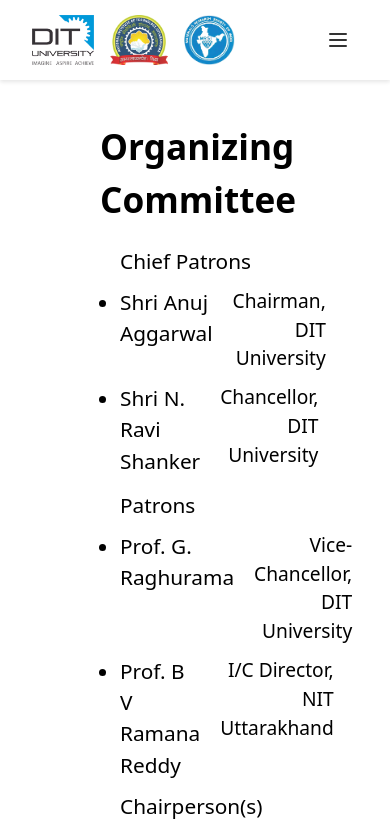
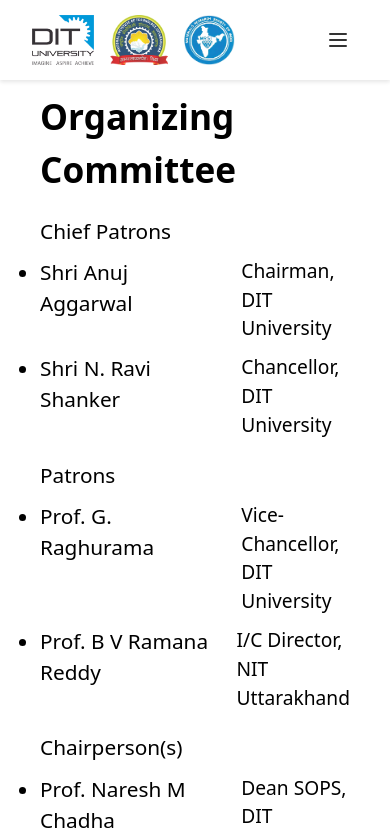
Before and after one commit to TheDarkLord100/ncraps-web, a React (Create React App) app: page /#/team in a window 390 px wide. Shown: the top 835 px of the page. Built offline with nearby package versions, Linux system fonts and the light colour scheme; the HTML template or start-up script is replaced by a standard one.

Commit message:
minor fixes

```diff
--- a/public/index.html
+++ b/public/index.html
@@ -1,6 +1,7 @@
 <!DOCTYPE html>
 <html>
   <head>
+    <meta name="viewport" content="width=device-width, initial-scale=1.0">
     <title>NCRAPS</title>
     <link
       rel="icon"
--- a/src/pages/Dates/Dates.css
+++ b/src/pages/Dates/Dates.css
@@ -1,7 +1,9 @@
 .dates {
   padding: 105px 100px;
 }
-
+.dates span{
+  color:red;
+}
 .dates h1 {
   font-size: 2.2rem;
   font-weight: 600;
--- a/src/pages/Dates/Dates.jsx
+++ b/src/pages/Dates/Dates.jsx
@@ -11,12 +11,12 @@
     <section className="dates">
       <h1>Important Dates</h1>
       <ul>
-        <p>Paper Submission Start : October 25, 2024</p>
-        <p>Last date for Paper Submission : January 15, 2025</p>
-        <p>Notification for Acceptance of paper : January 30, 2025</p>
-        <p>Last date for Online Registration : January 25, 2025</p>
-        <p>Last date for Accommodation Requests : January 30, 2025</p>
-        <p>Conference Date : Febrauary 14-15, 2025</p>
+        <p>Paper Submission Start : <span>October 25, 2024</span></p>
+        <p>Last date for Paper Submission : <span>January 15, 2025</span></p>
+        <p>Notification for Acceptance of paper :<span> January 30, 2025</span></p>
+        <p>Last date for Online Registration : <span>January 25, 2025</span></p>
+        <p>Last date for Accommodation Requests : <span>January 30, 2025</span></p>
+        <p>Conference Date : <span>February 14-15, 2025</span></p>
       </ul>
     </section>
     <Footer />
--- a/src/pages/Speakers/Speakers.jsx
+++ b/src/pages/Speakers/Speakers.jsx
@@ -52,7 +52,7 @@
       <Navbar />
       {/* <HeroSection /> */}
       <section className="speakers">
-        <h1>Speakers</h1>
+        <h1>Tentative Speakers</h1>
         <div className="speakers-container">
           <ul className="speakers-column">
             {firstHalf.map((speaker, index) => (
--- a/src/pages/Submission/Submission.jsx
+++ b/src/pages/Submission/Submission.jsx
@@ -21,13 +21,13 @@
         <ul>
           <li>
             <a href={template} download className="download-link">
-              Abstract/Template
+              Abstract Template
             </a>
           </li>
           <li>
             {' '}
             <a href={paperTemplate} download className="download-link">
-              Abstract/Paper Template
+              Paper Template
             </a>
           </li>
           <li>
--- a/src/pages/Team/Team.css
+++ b/src/pages/Team/Team.css
@@ -11,9 +11,9 @@
 .main-cnt {
   display: flex;
   justify-content: space-between;
-  gap: 20px;
+  gap: 40px;
   align-items: flex-start;
-  padding: 0 20px;
+  /* padding: 0 20px; */
   /* flex-direction: row; */
 }
 
@@ -58,14 +58,21 @@
 
 .inner-section .dit {
   list-style: none;
-  padding: 0 10px 10px 20px;
+  padding: 0px 0px 10px 20px;
   font-size: 1.2rem;
-  text-align: right;
-  flex: 1.2;
+  text-align: left;
+  flex: 0.6;
 }
 
-@media screen and (max-width: 760px) {
+@media only screen and (max-width: 760px) {
   .main-cnt {
-    display: block;
+    flex-direction: column;
+
+  }
+  .main-cnt .container {
+    width: 100%;
+  }
+  .team {
+    padding: 70px 40px;
   }
 }
--- a/src/pages/Team/Team.jsx
+++ b/src/pages/Team/Team.jsx
@@ -12,7 +12,7 @@
       <section className="team">
         <h1>Organizing Committee</h1>
         <div className="main-cnt">
-          <div className="conatiner">
+          <div className="container">
             <div className="team-sections">
               <h3>Chief Patrons</h3>
               <ul>
@@ -45,7 +45,7 @@
               <h3>Chairperson(s)</h3>
               <ul>
                 <div className="inner-section">
-                  <li>Prof. Naresh M Chadha Dean </li>
+                  <li>Prof. Naresh M Chadha </li>
                   <p className="dit"> Dean SOPS, DIT University</p>
                 </div>
                 <div className="inner-section">
@@ -137,7 +137,7 @@
               <h3>Website Development</h3>
               <ul>
                 <div className="inner-section">
-                  <li>Rudraksh Gupta (3rd Year B.Tech CSE), </li>
+                  <li>Rudraksh Gupta (3rd Year B.Tech CSE) </li>
                   <p className="dit">DIT University</p>
                 </div>
               </ul>
```
Also changed, not shown: 1 other file (tests, documents, lock files or other folders).
